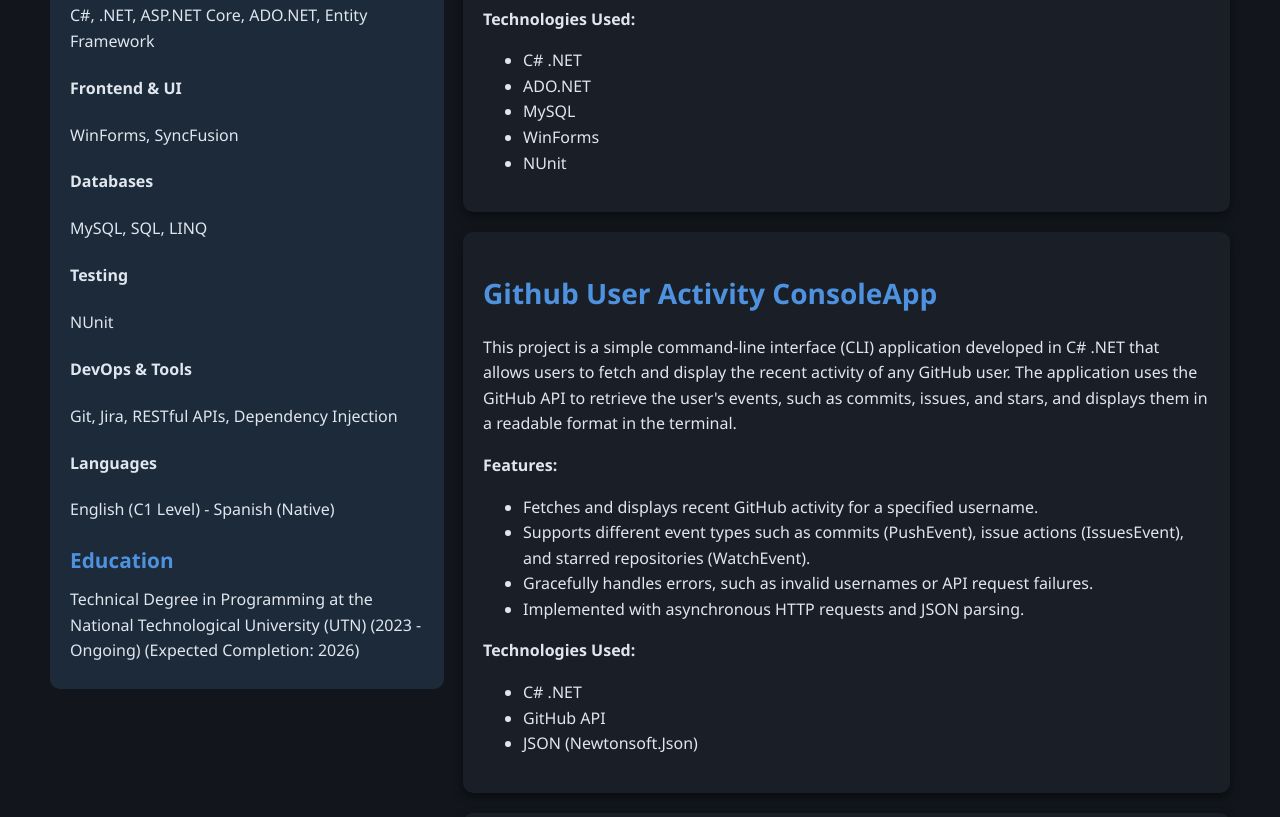
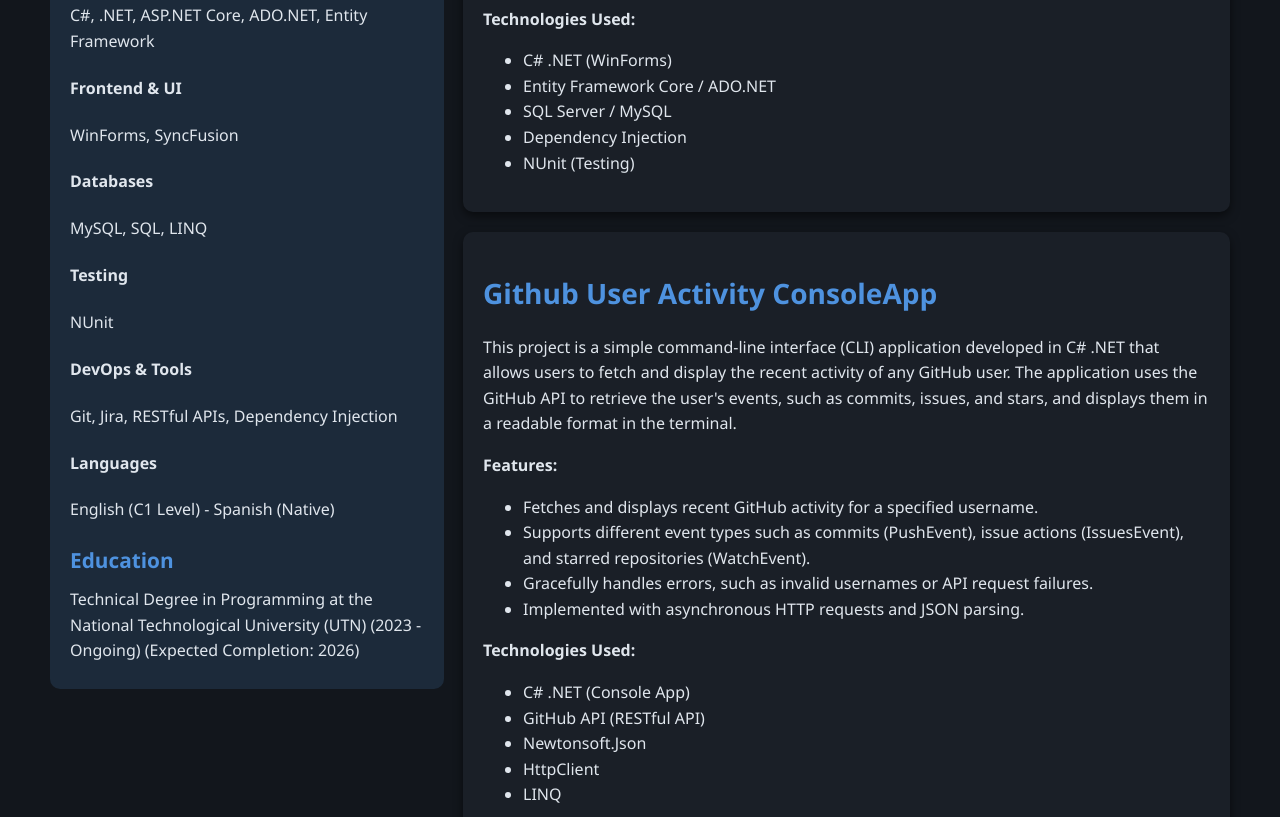
Before and after one commit to matias-pacheco-dev/matias-pacheco-dev.github.io, a plain HTML site: page index.html in a window 1280 px wide. Shown: the part 603-1420 px from the top of the page. Drawn offline with Linux system fonts and the light colour scheme.

Commit message:
Updated Technologies

```diff
--- a/index.html
+++ b/index.html
@@ -188,11 +188,11 @@
                 </ul>
                 <p><strong>Technologies Used:</strong></p>
                 <ul>
-                    <li>C# .NET</li>
-                    <li>ADO.NET</li>
-                    <li>MySQL</li>
-                    <li>WinForms</li>
-                    <li>NUnit</li>
+                    <li>C# .NET (WinForms)</li>
+                    <li>Entity Framework Core / ADO.NET</li>
+                    <li>SQL Server / MySQL</li>
+                    <li>Dependency Injection</li>
+                    <li>NUnit (Testing)</li>
                 </ul>
             </div>
             <div class="project">
@@ -209,9 +209,11 @@
                 </ul>
                 <p><strong>Technologies Used:</strong></p>
                 <ul>
-                    <li>C# .NET</li>
-                    <li>GitHub API</li>
-                    <li>JSON (Newtonsoft.Json)</li>
+                    <li>C# .NET (Console App)</li>
+                    <li>GitHub API (RESTful API)</li>
+                    <li>Newtonsoft.Json</li>
+                    <li>HttpClient</li>
+                    <li>LINQ</li>
                 </ul>
             </div>
             <div class="project">
@@ -231,4 +233,8 @@
                 <p><strong>Technologies Used:</strong></p>
                 <ul>
                     <li>ASP.NET Core MVC</li>
-                    <li>SyncFusion Component
+                    <li>Entity Framework Core</li>
+                    <li>SQL Server / MySQL</li>
+                    <li>SyncFusion Component Library</li>
+                    <li>LINQ</li>
+                    <li>RESTful API</li>
```
